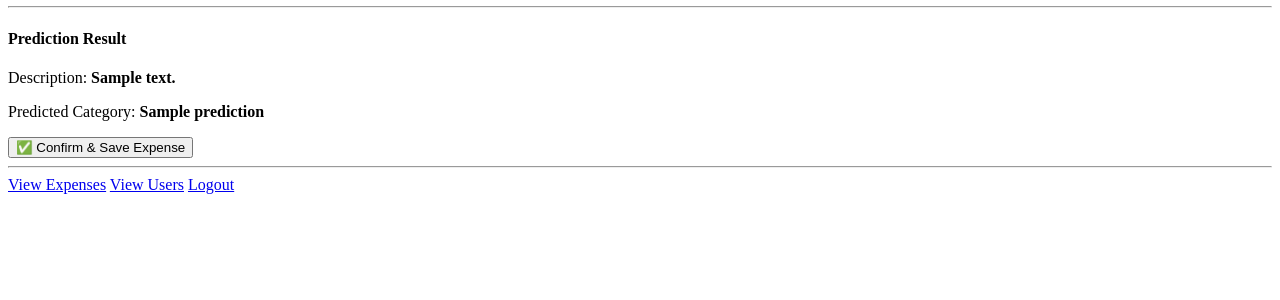
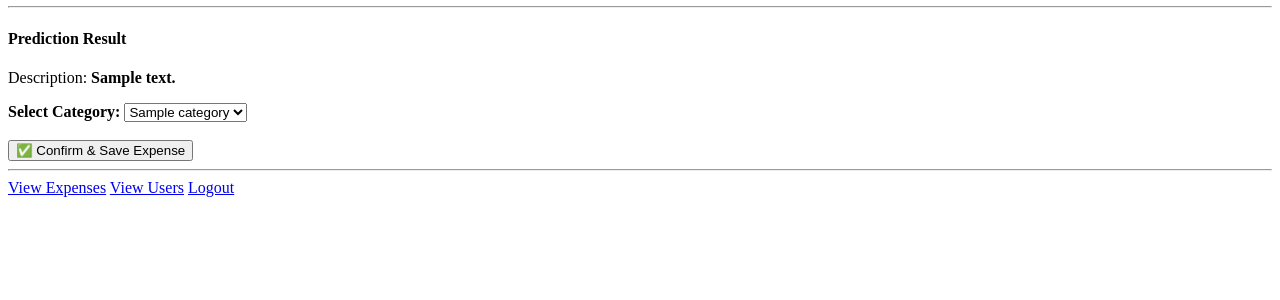
Before and after one commit to spy1345a/final_year_project, a Flask app: template web_application/templates/dashboard.html in a window 1280 px wide. Shown: the part 219-519 px from the top of the page. Run offline with Flask 3, Linux system fonts and the light colour scheme; the template is opened without the code that fills it: most values are stand-ins (such as "Sample title", 1, 10 or a date in 2020).

```diff
--- a/web_application/flask_app.py
+++ b/web_application/flask_app.py
@@ -74,6 +74,7 @@ def login():
     return render_template("login.html")
 
 # ---------------- DASHBOARD ----------------
+# ---------------- DASHBOARD ----------------
 @app.route("/dashboard", methods=["GET", "POST"])
 def dashboard():
 
@@ -81,7 +82,7 @@ def dashboard():
     if not token:
         return redirect(url_for("login"))
 
-    # get profile
+    # Get user profile
     response = requests.get(
         f"{FASTAPI_URL}/profile",
         headers={"Authorization": f"Bearer {token}"}
@@ -94,6 +95,18 @@ def dashboard():
 
     prediction = None
     cleaned_text = None
+
+    # -------- CATEGORY LIST --------
+    categories = [
+        "Food",
+        "Transport",
+        "Health",
+        "Shopping",
+        "Subscriptions",
+        "Entertainment/Games",
+        "Bill",
+        "Miscellaneous/Other"
+    ]
 
     # ---------- FORM ACTION ----------
     if request.method == "POST":
@@ -121,12 +134,14 @@ def dashboard():
 
             description = request.form.get("description")
             amount = request.form.get("amount")
+            category = request.form.get("category")
 
             requests.post(
                 f"{FASTAPI_URL}/expenses",
                 json={
                     "description": description,
-                    "amount": int(amount)
+                    "amount": int(amount),
+                    "category": category
                 },
                 headers={"Authorization": f"Bearer {token}"}
             )
@@ -137,8 +152,10 @@ def dashboard():
         "dashboard.html",
         user=user,
         prediction=prediction,
-        cleaned_text=cleaned_text
+        cleaned_text=cleaned_text,
+        categories=categories
     )
+
 # ---------------- SIGNUP ----------------
 @app.route("/signup", methods=["GET", "POST"])
 def signup():
--- a/web_application/templates/dashboard.html
+++ b/web_application/templates/dashboard.html
@@ -30,14 +30,29 @@
 <h4>Prediction Result</h4>
 
 <p>Description: <b>{{ cleaned_text }}</b></p>
-<p>Predicted Category: <b>{{ prediction }}</b></p>
 
-<!-- STEP 2: Confirm -->
 <form method="POST">
 
     <input type="hidden" name="description" value="{{ cleaned_text }}">
     <input type="hidden" name="amount" value="{{ request.form.amount }}">
-    <input type="hidden" name="category" value="{{ prediction }}">
+
+    <!-- CATEGORY DROPDOWN -->
+    <label><b>Select Category:</b></label>
+    <select name="category" required>
+
+        {% for category in categories %}
+            <option value="{{ category }}"
+                {% if category == prediction %}
+                    selected
+                {% endif %}
+            >
+                {{ category }}
+            </option>
+        {% endfor %}
+
+    </select>
+
+    <br><br>
 
     <button name="action" value="confirm" type="submit">
         ✅ Confirm & Save Expense
--- a/web_application/templates/expenses.html
+++ b/web_application/templates/expenses.html
@@ -62,7 +62,10 @@
         <td>{{ expense.id }}</td>
         <td>{{ expense.description }}</td>
         <td>₹ {{ expense.amount }}</td>
-        <td>{{ expense.created_at }}</td>
+        <td>
+    {{ expense.created_at.split('T')[0] }}
+    {{ expense.created_at.split('T')[1][:5] }}
+        </td>
 
         <td>
             <form action="/expenses/delete/{{ expense.id }}" method="POST">
```
